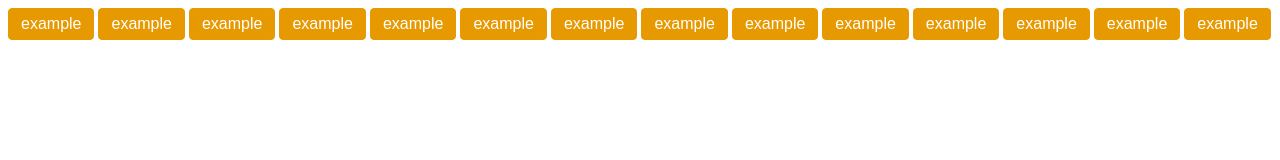
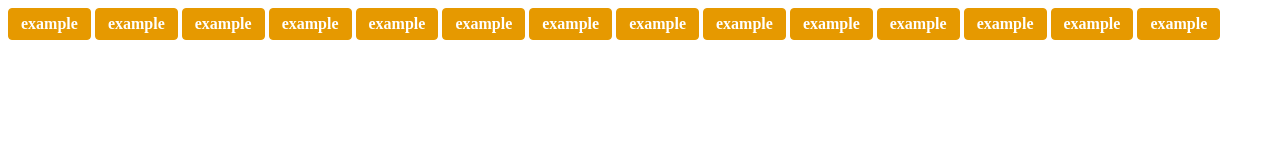
Before and after one commit to uwuMAKSON/html-css-example, a plain HTML site: page index.html in a window 1280 px wide. Drawn offline with Linux system fonts and the light colour scheme.

Commit message:
changed to text font

```diff
--- a/styles.css
+++ b/styles.css
@@ -6,4 +6,7 @@
     background-color: hsl(40, 100%, 45%);
     border: solid 1px  hsl(40, 100%, 45%) ;
     color: hsl(10, 100%, 100%);
+    font-family: 'Roboto Slab', serif;
+    text-decoration: none;
+    font-weight: 700;
 }
```
